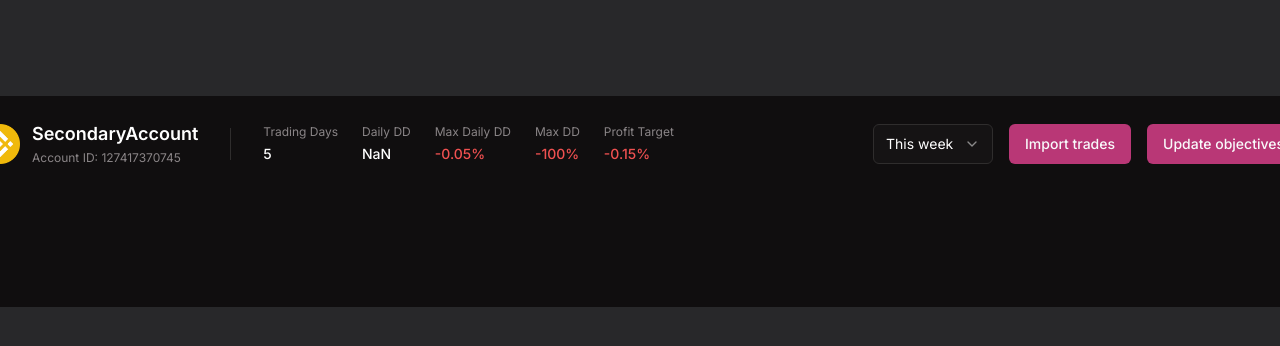
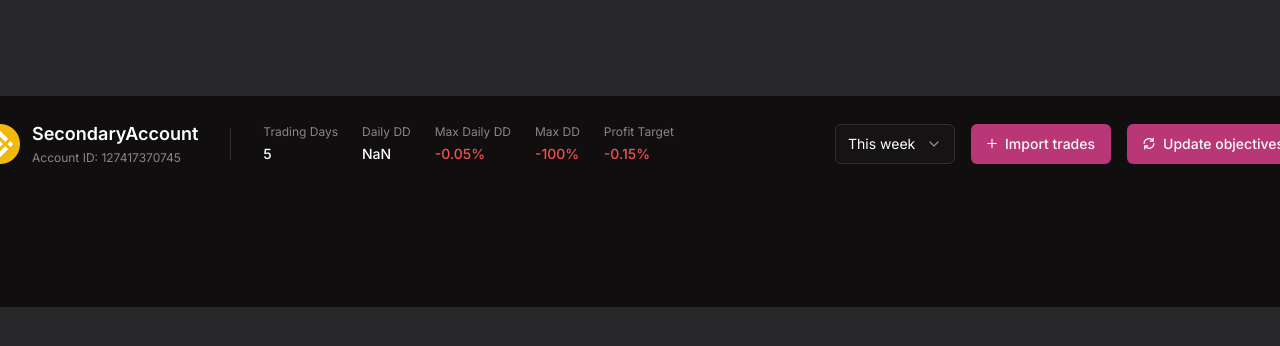
Before and after one commit to darkovasic/curolabs-test, a Next.js app: page / in a window 1280 px wide. Shown: the top 346 px of the page. Built offline with nearby package versions, Linux system fonts and the light colour scheme.

Commit message:
header first row updated

```diff
--- a/app/page.tsx
+++ b/app/page.tsx
@@ -7,8 +7,8 @@ import { Button } from "@/components/ui/button";
 export default function Home() {
   return (
     <main className="flex min-h-screen flex-col items-center justify-between p-24">
-      <div className="flex flex-col w-[1368px] h-[211px] bg-primary">
-        <div className="flex items-center p-6">
+      <div className="flex flex-col w-[1368px] h-[211px] bg-primary p-6">
+        <div className="flex items-center pb-6">
           <div className="flex shrink-0 w-10 h-10">
             <Image src={logo} alt="Curo Labs Logo" priority />
           </div>
@@ -64,8 +64,42 @@ export default function Home() {
             </div>
             <div className="flex gap-4">
               <SelectRange />
-              <Button className="bg-pink">Import trades</Button>
-              <Button className="bg-pink">Update objectives</Button>
+              <Button className="bg-pink">
+                <svg
+                  width="10"
+                  height="11"
+                  viewBox="0 0 10 11"
+                  fill="none"
+                  className="mr-2"
+                  xmlns="http://www.w3.org/2000/svg"
+                >
+                  <path
+                    d="M9.26662 4.96589H5.53328V1.23255C5.53328 1.0911 5.47709 0.955448 5.37707 0.855428C5.27706 0.755409 5.1414 0.699219 4.99995 0.699219C4.8585 0.699219 4.72285 0.755409 4.62283 0.855428C4.52281 0.955448 4.46662 1.0911 4.46662 1.23255V4.96589H0.733285C0.591836 4.96589 0.45618 5.02208 0.356161 5.1221C0.256141 5.22212 0.199951 5.35777 0.199951 5.49922C0.199951 5.64067 0.256141 5.77632 0.356161 5.87634C0.45618 5.97636 0.591836 6.03255 0.733285 6.03255H4.46662V9.76589C4.46662 9.90733 4.52281 10.043 4.62283 10.143C4.72285 10.243 4.8585 10.2992 4.99995 10.2992C5.1414 10.2992 5.27706 10.243 5.37707 10.143C5.47709 10.043 5.53328 9.90733 5.53328 9.76589V6.03255H9.26662C9.40807 6.03255 9.54372 5.97636 9.64374 5.87634C9.74376 5.77632 9.79995 5.64067 9.79995 5.49922C9.79995 5.35777 9.74376 5.22212 9.64374 5.1221C9.54372 5.02208 9.40807 4.96589 9.26662 4.96589Z"
+                    fill="white"
+                  />
+                </svg>
+                Import trades
+              </Button>
+              <Button className="bg-pink">
+                <svg
+                  width="12"
+                  height="13"
+                  viewBox="0 0 12 13"
+                  fill="none"
+                  className="mr-2"
+                  xmlns="http://www.w3.org/2000/svg"
+                >
+                  <path
+                    d="M10.8889 5.9C10.5509 5.9 10.2778 6.1688 10.2778 6.5C10.2778 8.816 8.35828 10.7 6 10.7C4.87067 10.7 3.80183 10.256 3.01228 9.5H4.77778C5.11572 9.5 5.38889 9.2312 5.38889 8.9C5.38889 8.5688 5.11572 8.3 4.77778 8.3H1.87683C1.75583 8.2754 1.62933 8.2898 1.50894 8.342C1.49794 8.3462 1.48633 8.348 1.47533 8.3528C1.46739 8.357 1.45883 8.3564 1.45089 8.3606C1.43439 8.3702 1.42522 8.3858 1.40933 8.396C1.23394 8.5022 1.11111 8.6834 1.11111 8.9V11.9C1.11111 12.2312 1.38428 12.5 1.72222 12.5C2.06017 12.5 2.33333 12.2312 2.33333 11.9V10.508C3.32944 11.3846 4.62806 11.9 6 11.9C9.03294 11.9 11.5 9.4772 11.5 6.5C11.5 6.1688 11.2268 5.9 10.8889 5.9Z"
+                    fill="white"
+                  />
+                  <path
+                    d="M1.72222 6.5C1.72222 4.184 3.64172 2.3 6 2.3C7.12933 2.3 8.19817 2.744 8.98772 3.5H7.22222C6.88428 3.5 6.61111 3.7688 6.61111 4.1C6.61111 4.4312 6.88428 4.7 7.22222 4.7H10.1219C10.2436 4.7252 10.3713 4.7102 10.4917 4.6574C10.5027 4.6532 10.5143 4.6514 10.5253 4.6466C10.5332 4.6424 10.5418 4.643 10.5497 4.6388C10.5662 4.6292 10.5754 4.6136 10.5913 4.6034C10.7661 4.4978 10.8889 4.3166 10.8889 4.1V1.1C10.8889 0.7688 10.6157 0.5 10.2778 0.5C9.93983 0.5 9.66667 0.7688 9.66667 1.1V2.492C8.67056 1.6154 7.37194 1.1 6 1.1C2.96706 1.1 0.5 3.5228 0.5 6.5C0.5 6.8312 0.773167 7.1 1.11111 7.1C1.44906 7.1 1.72222 6.8312 1.72222 6.5Z"
+                    fill="white"
+                  />
+                </svg>
+                Update objectives
+              </Button>
             </div>
           </div>
         </div>
```
